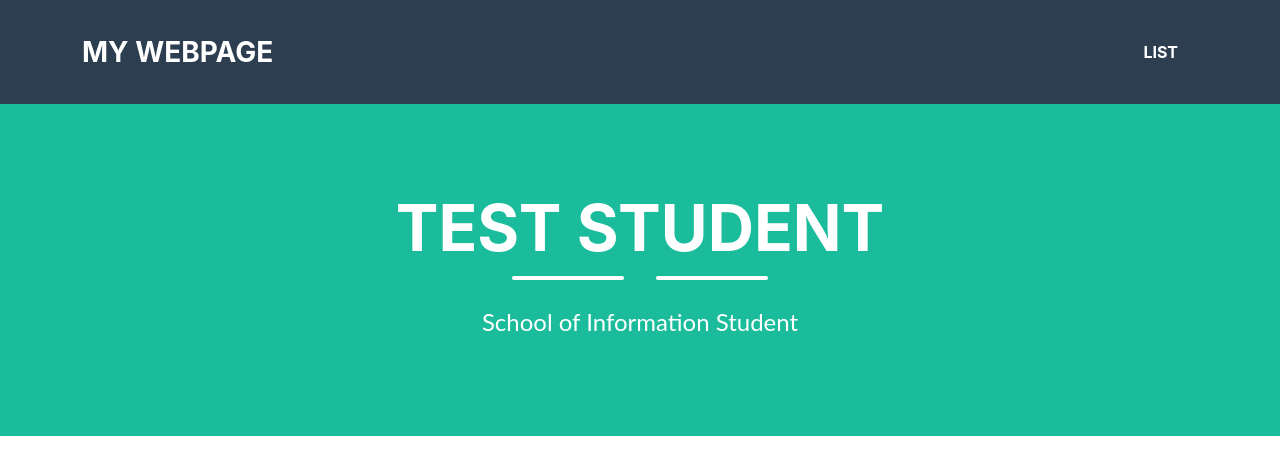
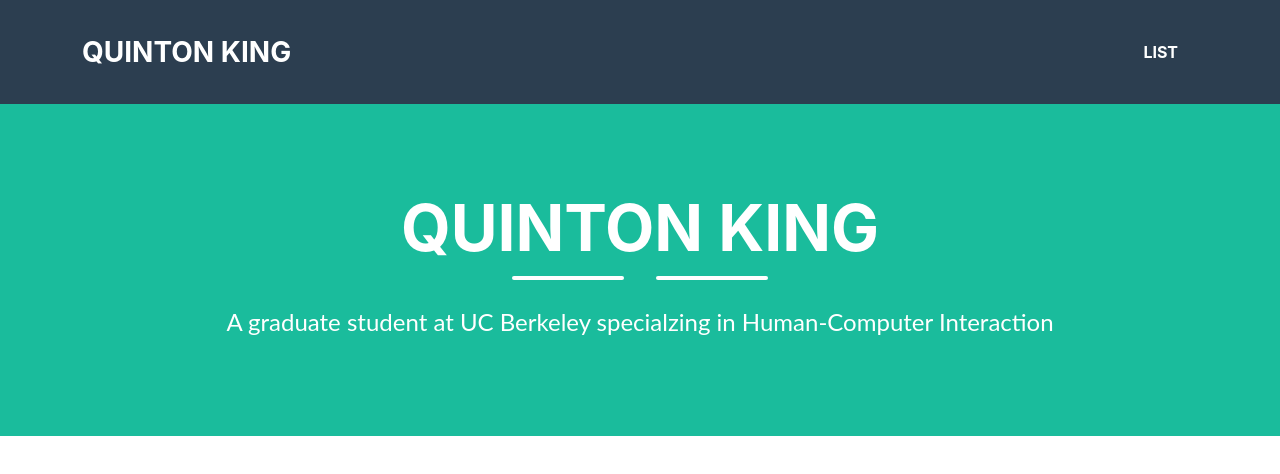
Before and after one commit to quintonking1/quintonking1.github.io, a plain HTML site: page index.html in a window 1280 px wide. Drawn offline with Linux system fonts and the light colour scheme.

Commit message:
Update index.html

```diff
--- a/index.html
+++ b/index.html
@@ -11,7 +11,7 @@
         <nav class="navbar navbar-expand-lg bg-secondary text-uppercase fixed-top" id="mainNav">
             <div class="container">
                 <!--This code defines the "My Webpage" link in the top left corner of the navigation pane-->
-                <a class="navbar-brand" href="./index.html">My Webpage</a>
+                <a class="navbar-brand" href="./index.html">Quinton King</a>
                 <!--This code defines the "List" link in the top right corner of the navigation pane-->
                 <ul class="navbar-nav ms-auto">
                     <li class="nav-item mx-0 mx-lg-1"><a class="nav-link py-3 px-0 px-lg-3 rounded" href="./list.html">List</a></li>
@@ -23,14 +23,14 @@
             <div class="container d-flex align-items-center flex-column">
 
                 <!-- This code is for the student name-->
-                <h1 class="masthead-heading text-uppercase mb-0">Test Student</h1>
+                <h1 class="masthead-heading text-uppercase mb-0">Quinton King</h1>
                 <!--This code creates the two lines separating the student name from the subtitle-->
                 <div class="divider-custom divider-light">
                     <div class="divider-custom-line"></div>
                     <div class="divider-custom-line"></div>
                 </div>
                 <!--This code creates the subheading underneath the line dividers-->
-                <p class="masthead-subheading font-weight-light mb-0">School of Information Student</p>
+                <p class="masthead-subheading font-weight-light mb-0">A graduate student at UC Berkeley specialzing in Human-Computer Interaction</p>
             </div>
         </header>
         <section class="text-center">
```
